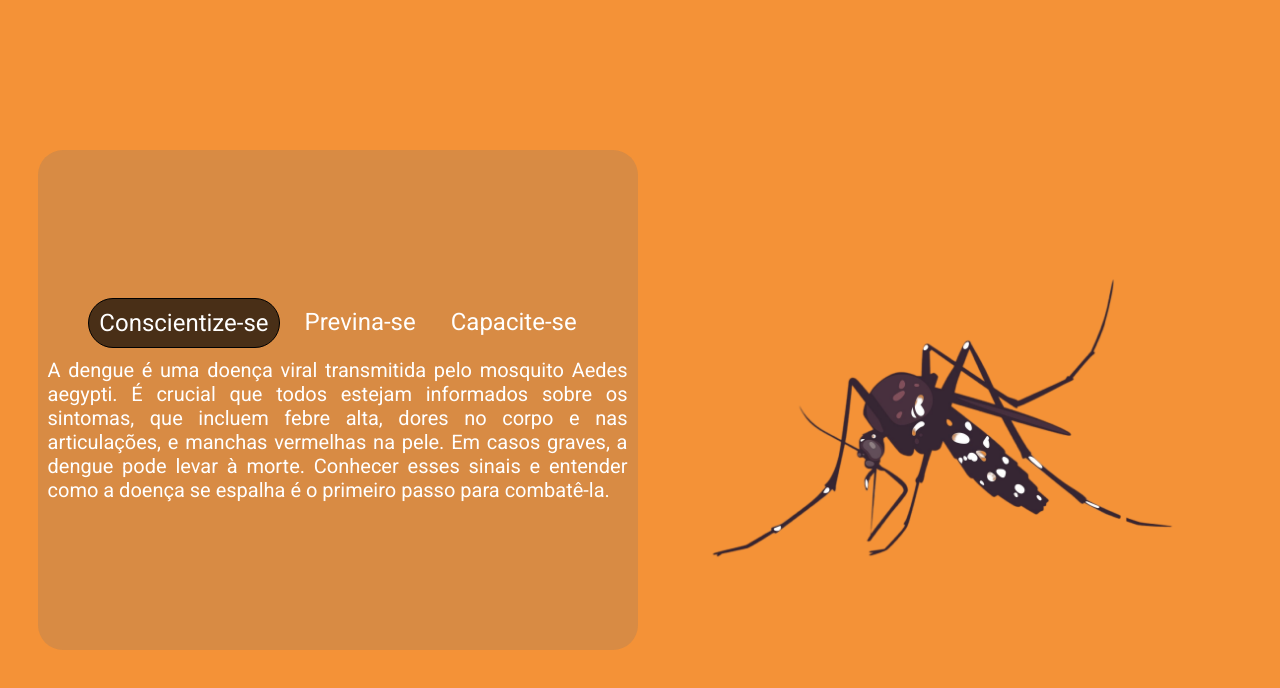
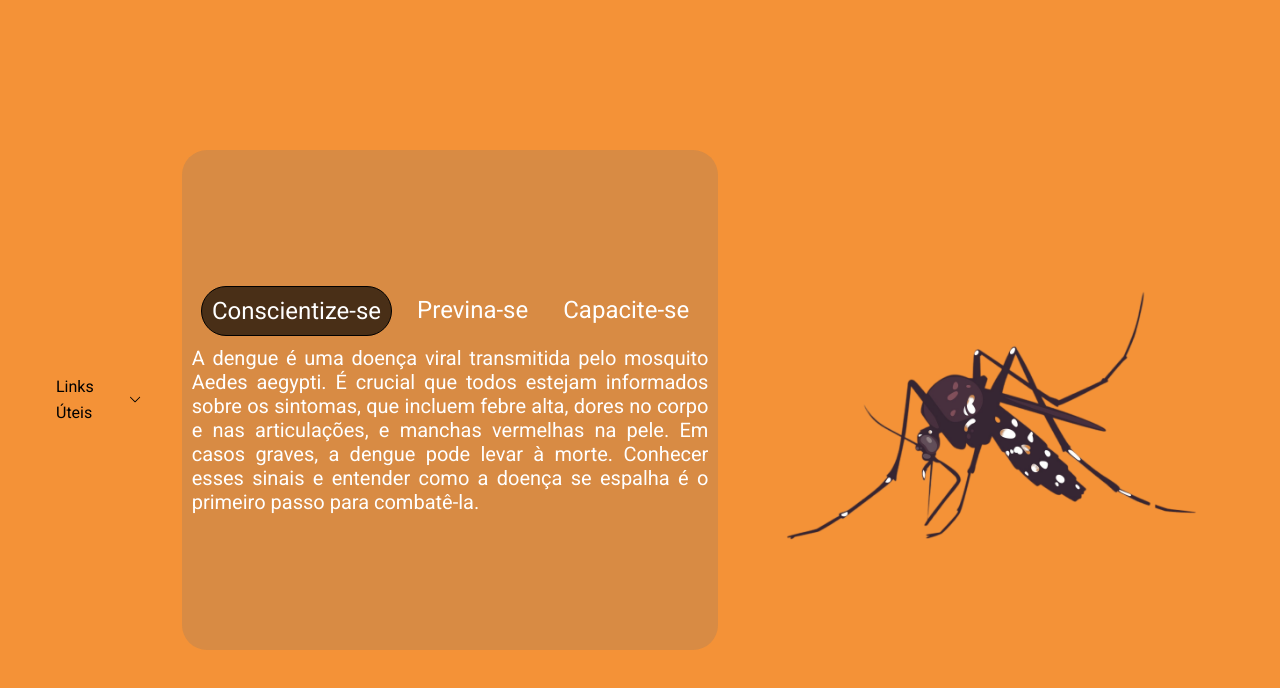
Before and after one commit to Daniel-Possamai/projetoDengue, a React (Create React App) app: page / in a window 1280 px wide. Shown: the top 688 px of the page. Built offline with nearby package versions, Linux system fonts and the light colour scheme.

Commit message:
Adicionado acumulador de links

```diff
--- a/src/components/hero/hero.scss
+++ b/src/components/hero/hero.scss
@@ -66,6 +66,146 @@
 }
 
 
+.menu {
+    font-size: 16px;
+    line-height: 1.6;
+    color: #000000;
+    width: fit-content;
+    display: flex;
+    list-style: none;
+  }
+
+  .menu a {
+    text-decoration: none;
+    color: inherit;
+    font-family: inherit;
+    font-size: inherit;
+    line-height: inherit;
+  }
+
+  .menu .link {
+    position: relative;
+    display: flex;
+    align-items: center;
+    justify-content: center;
+    gap: 12px;
+    padding: 12px 36px;
+    border-radius: 16px;
+    overflow: hidden;
+    transition: all 0.48s cubic-bezier(0.23, 1, 0.32, 1);
+  }
+
+  .menu .link::after {
+    content: "";
+    position: absolute;
+    top: 0;
+    left: 0;
+    width: 100%;
+    height: 100%;
+    background-color: #0a3cff;
+    z-index: -1;
+    transform: scaleX(0);
+    transform-origin: left;
+    transition: transform 0.48s cubic-bezier(0.23, 1, 0.32, 1);
+  }
+
+  .menu .link svg {
+    width: 14px;
+    height: 14px;
+    fill: #000000;
+    transition: all 0.48s cubic-bezier(0.23, 1, 0.32, 1);
+  }
+
+  .menu .item {
+    position: relative;
+  }
+
+  .menu .item .submenu {
+    display: flex;
+    flex-direction: column;
+    align-items: center;
+    position: absolute;
+    top: 100%;
+    border-radius: 0 0 16px 16px;
+    left: 0;
+    width: 100%;
+    overflow: hidden;
+    border: 1px solid #cccccc;
+    opacity: 0;
+    visibility: hidden;
+    transform: translateY(-12px);
+    transition: all 0.48s cubic-bezier(0.23, 1, 0.32, 1);
+    z-index: 1;
+    pointer-events: none;
+    list-style: none;
+  }
+
+  .menu .item:hover .submenu {
+    opacity: 1;
+    visibility: visible;
+    transform: translateY(0);
+    pointer-events: auto;
+    border-top: transparent;
+    border-color: #0a3cff;
+  }
+
+  .menu .item:hover .link {
+    color: #ffffff;
+    border-radius: 16px 16px 0 0;
+  }
+
+  .menu .item:hover .link::after {
+    transform: scaleX(1);
+    transform-origin: right;
+  }
+
+  .menu .item:hover .link svg {
+    fill: #ffffff;
+    transform: rotate(-180deg);
+  }
+
+  .submenu .submenu-item {
+    width: 100%;
+    transition: all 0.48s cubic-bezier(0.23, 1, 0.32, 1);
+  }
+
+  .submenu .submenu-link {
+    display: block;
+    padding: 12px 24px;
+    width: 100%;
+    position: relative;
+    text-align: center;
+    transition: all 0.48s cubic-bezier(0.23, 1, 0.32, 1);
+  }
+
+  .submenu .submenu-item:last-child .submenu-link {
+    border-bottom: none;
+  }
+
+  .submenu .submenu-link::before {
+    content: "";
+    position: absolute;
+    top: 0;
+    left: 0;
+    transform: scaleX(0);
+    width: 100%;
+    height: 100%;
+    background-color: #0a3cff;
+    z-index: -1;
+    transform-origin: left;
+    transition: transform 0.48s cubic-bezier(0.23, 1, 0.32, 1);
+  }
+
+  .submenu .submenu-link:hover:before {
+    transform: scaleX(1);
+    transform-origin: right;
+  }
+
+  .submenu .submenu-link:hover {
+    color: #ffffff;
+  }
+
+
 @media (max-width: 1024px){
     .englobador{
         padding: 5px;
--- a/src/components/hero/hero.tsx
+++ b/src/components/hero/hero.tsx
@@ -26,18 +26,48 @@ export default function Hero() {
     return (
         <div className="hero">
             <div className="englobador">
+                <div className="menu">
+                    <div className="item">
+                        <a href="#" className="link">
+                            <span> Links Úteis </span>
+                            <svg viewBox="0 0 360 360" xmlSpace="preserve">
+                                <g id="SVGRepo_iconCarrier">
+                                    <path
+                                        id="XMLID_225_"
+                                        d="M325.607,79.393c-5.857-5.857-15.355-5.858-21.213,0.001l-139.39,139.393L25.607,79.393 c-5.857-5.857-15.355-5.858-21.213,0.001c-5.858,5.858-5.858,15.355,0,21.213l150.004,150c2.813,2.813,6.628,4.393,10.606,4.393 s7.794-1.581,10.606-4.394l149.996-150C331.465,94.749,331.465,85.251,325.607,79.393z"
+                                    ></path>
+                                </g>
+                            </svg>
+                        </a>
+                        <div className="submenu">
+                            <div className="submenu-item">
+                                <a href="#" className="submenu-link"> Development </a>
+                            </div>
+                            <div className="submenu-item">
+                                <a href="#" className="submenu-link"> Design </a>
+                            </div>
+                            <div className="submenu-item">
+                                <a href="#" className="submenu-link"> Marketing </a>
+                            </div>
+                            <div className="submenu-item">
+                                <a href="#" className="submenu-link"> SEO </a>
+                            </div>
+                        </div>
+                    </div>
+                </div>
+
                 <div className="container-infos">
                     <nav>
                         <ul>
-                        <li className={activeItem === 'conscientize' ? 'active' : ''} onClick={() => updateText(conscientize, conscientizeImg, 'conscientize')}>Conscientize-se</li>
+                            <li className={activeItem === 'conscientize' ? 'active' : ''} onClick={() => updateText(conscientize, conscientizeImg, 'conscientize')}>Conscientize-se</li>
                             <li className={activeItem === 'previna' ? 'active' : ''} onClick={() => updateText(previna, previnaImg, 'previna')}>Previna-se</li>
                             <li className={activeItem === 'capacite' ? 'active' : ''} onClick={() => updateText(capacite, capaciteImg, 'capacite')}>Capacite-se</li>
                         </ul>
                     </nav>
-                    <p>{ text }</p>
+                    <p>{text}</p>
                 </div>
                 <div className="container-img">
-                    <img src={ imageUrl } alt=" Imagem referente a informação do titulo " />
+                    <img src={imageUrl} alt=" Imagem referente a informação do titulo " />
                 </div>
             </div>
         </div>
```
